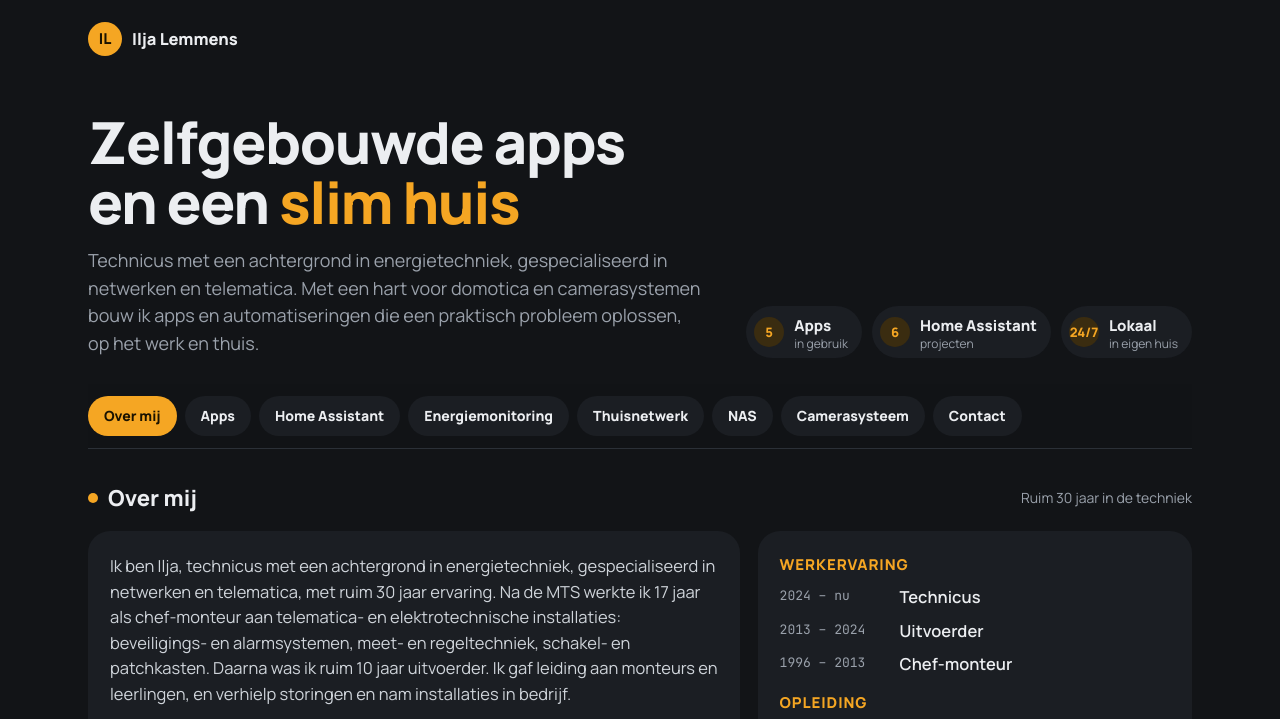
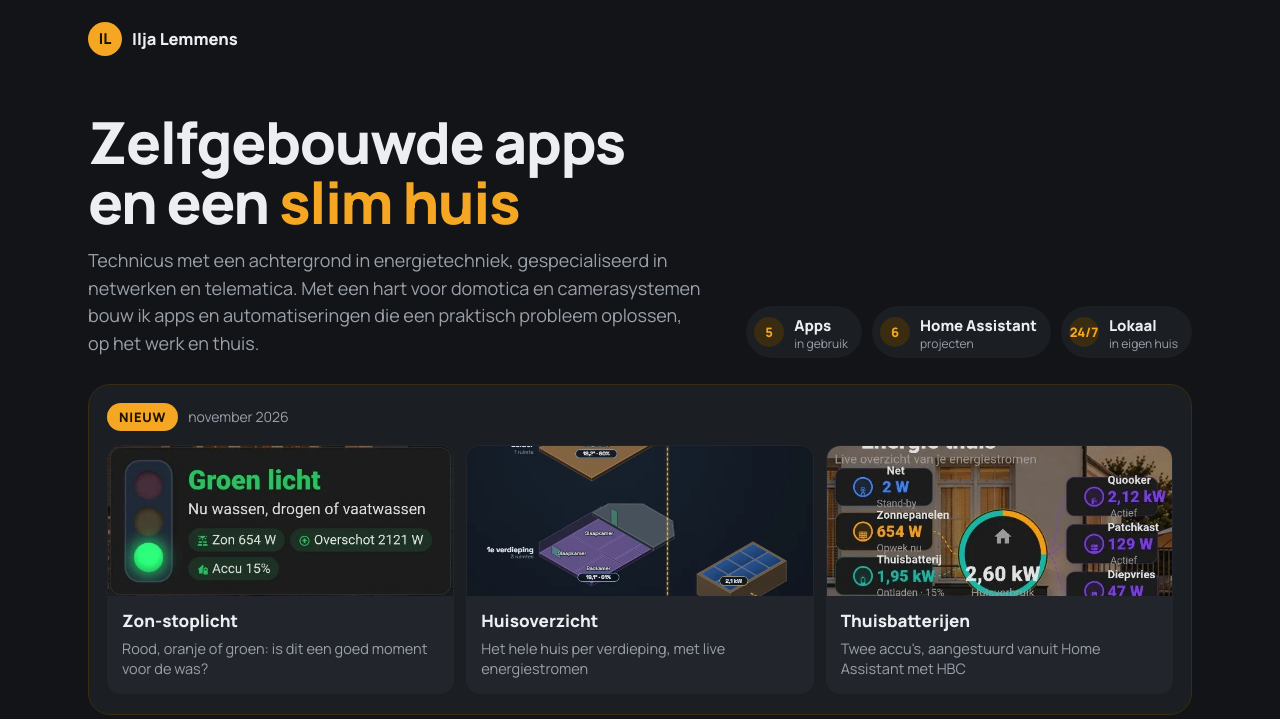
Before and after one commit to limboconnect/limboconnect.github.io, a plain HTML site: page index.html in a window 1280 px wide. Shown: the top 719 px of the page. Drawn offline with Linux system fonts and the light colour scheme.

Commit message:
Nieuw-balk bovenaan de voorpagina
Co-Authored-By: Claude Opus 5.5 <noreply@anthropic.com>
Claude-Session: https://claude.ai/code/session_01RQrEkfYHG2wEgCiHcyPUW8

```diff
--- a/index.html
+++ b/index.html
@@ -82,9 +82,24 @@ html{scroll-behavior:smooth}
 .dots{display:flex;gap:6px}.dots span{width:8px;height:8px;border-radius:50%;background:var(--line);transition:width .2s}.dots span.on{background:var(--amber);width:22px;border-radius:4px}
 .ha-b .btn2{text-decoration:none}
 @media(max-width:820px){.sfig{flex-basis:85%}.sfig img{height:200px}}
+.nieuw{background:var(--card);border:1px solid #3a2c10;border-radius:22px;padding:18px 18px 20px;margin:0 0 18px}
+.nieuw-h{display:flex;align-items:center;gap:10px;margin:0 0 14px}
+.nieuw-h b{background:var(--amber);color:#1b1300;font-weight:800;font-size:13px;padding:4px 12px;border-radius:999px;text-transform:uppercase;letter-spacing:.06em}
+.nieuw-h span{color:var(--muted);font-size:14px}
+.nieuw-g{display:grid;grid-template-columns:repeat(3,1fr);gap:12px}
+.nw{display:flex;flex-direction:column;background:var(--card2);border-radius:14px;overflow:hidden;text-decoration:none;color:var(--ink);border:1px solid transparent;transition:border-color .15s}
+.nw:hover{border-color:var(--amber)}
+.nw img{width:100%;height:150px;object-fit:cover;object-position:center;display:block;background:#111}
+.nw div{padding:12px 14px 14px}.nw h3{margin:0 0 4px;font-size:17px;font-weight:800}.nw p{margin:0;color:var(--muted);font-size:14.5px;line-height:1.4}
+@media(max-width:820px){.nieuw-g{grid-template-columns:1fr}.nw{flex-direction:row}.nw img{width:38%;height:auto;min-height:110px}}
 </style></head><body><div class="wrap"><div class="top"><div class="logo"><i>IL</i>Ilja Lemmens</div></div>
 <header class="hero"><div><h1>Zelfgebouwde apps en een <em>slim huis</em></h1><p class="lead">Technicus met een achtergrond in energietechniek, gespecialiseerd in netwerken en telematica. Met een hart voor domotica en camerasystemen bouw ik apps en automatiseringen die een praktisch probleem oplossen, op het werk en thuis.</p></div>
 <div class="badges"><div class="bdg"><i>5</i><div><b>Apps</b><span>in gebruik</span></div></div><div class="bdg"><i>6</i><div><b>Home Assistant</b><span>projecten</span></div></div><div class="bdg"><i>24/7</i><div><b>Lokaal</b><span>in eigen huis</span></div></div></div></header>
+<section class="nieuw" aria-labelledby="h-nieuw"><div class="nieuw-h"><b id="h-nieuw">Nieuw</b><span>november 2026</span></div><div class="nieuw-g">
+<a class="nw" href="ha.html#stoplicht"><img src="img/ha-stoplicht-groen.webp" alt="Zon-stoplicht op groen" loading="lazy" style="object-position:left center"><div><h3>Zon-stoplicht</h3><p>Rood, oranje of groen: is dit een goed moment voor de was?</p></div></a>
+<a class="nw" href="ha.html#huisoverzicht"><img src="img/ha-huisoverzicht-thumb.webp" alt="Isometrisch huisoverzicht met energiestromen" loading="lazy"><div><h3>Huisoverzicht</h3><p>Het hele huis per verdieping, met live energiestromen</p></div></a>
+<a class="nw" href="ha.html#thuisbatterijen"><img src="img/ha-batterij-flow.webp" alt="Live energiestroom met de thuisbatterij die ontlaadt" loading="lazy"><div><h3>Thuisbatterijen</h3><p>Twee accu's, aangestuurd vanuit Home Assistant met HBC</p></div></a>
+</div></section>
 <nav class="tabs" aria-label="Onderdelen">
   <a href="#over" data-tab="over">Over mij</a>
   <a href="#apps" data-tab="apps">Apps</a>
```
Also changed, not shown: ha.html (+4 -4 lines), img/ha-batterij-flow.webp (added), img/ha-huisoverzicht-thumb.webp (added).
